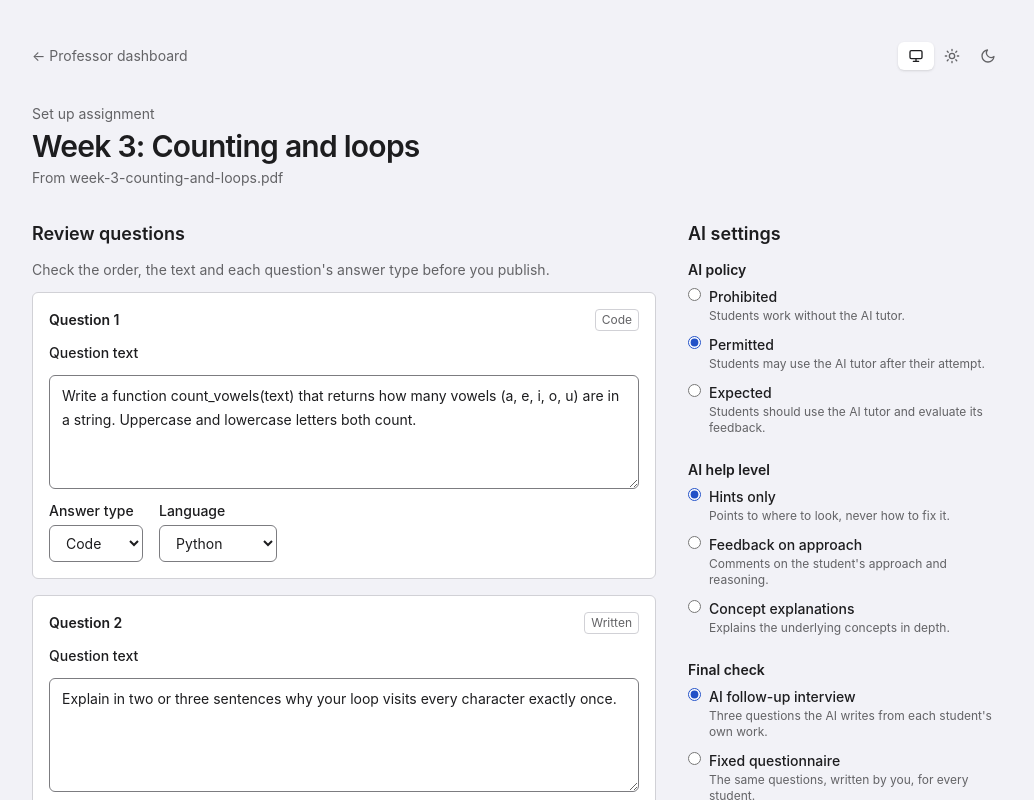
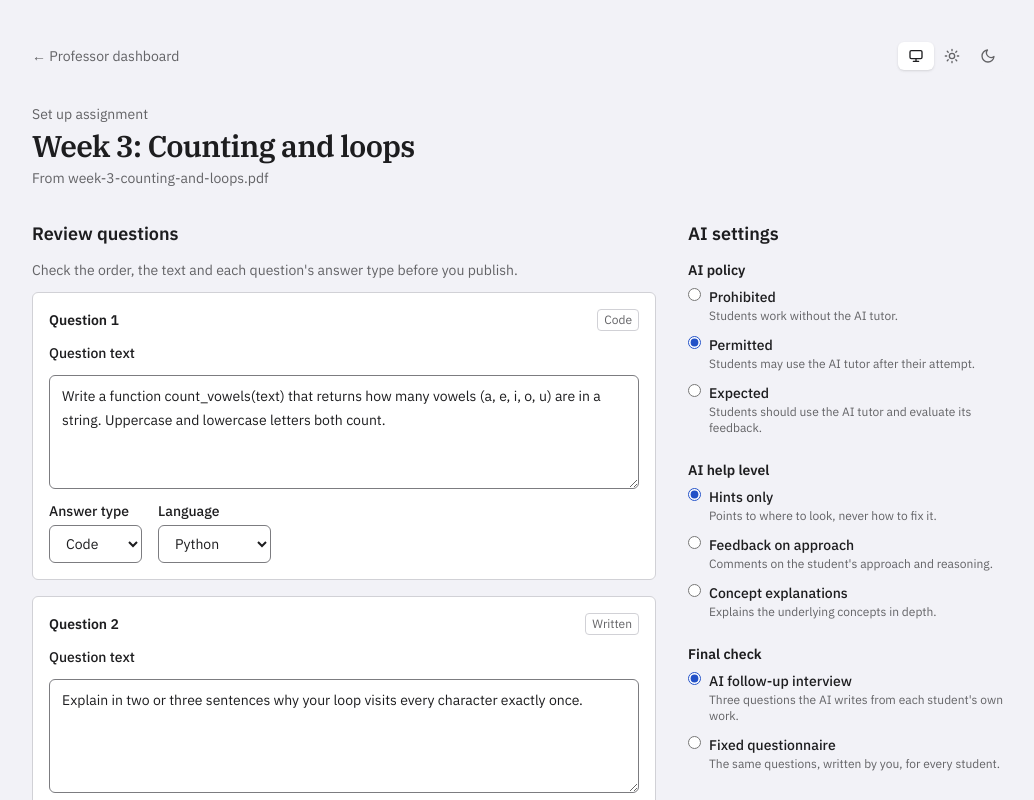
Before and after one commit to nu-launchlabs-team4/ai-native-assignments-frontend, a Next.js app: page /professor/assignments/new in a window 1280 px wide. Shown: the top 800 px of the page, without its empty margins (120-1154 px from the left). Built offline with nearby package versions, Linux system fonts and the light colour scheme.

Commit message:
Use the IBM Plex family for text, titles and code

```diff
--- a/src/app/globals.css
+++ b/src/app/globals.css
@@ -74,10 +74,11 @@
 }
 
 @theme {
-  /* The system font: San Francisco on Apple devices, the platform font elsewhere.
-     Nothing is downloaded. */
-  --font-sans: -apple-system, BlinkMacSystemFont, "Segoe UI", Roboto, "Helvetica Neue", Arial, sans-serif;
-  --font-mono: ui-monospace, "SF Mono", SFMono-Regular, Menlo, Consolas, monospace;
+  /* IBM Plex (src/lib/fonts.ts): Sans for text, Serif for titles, Mono for code.
+     The system fonts follow as fallbacks. */
+  --font-sans: var(--font-plex-sans), -apple-system, BlinkMacSystemFont, "Segoe UI", Roboto, sans-serif;
+  --font-serif: var(--font-plex-serif), ui-serif, Georgia, serif;
+  --font-mono: var(--font-plex-mono), ui-monospace, "SF Mono", Menlo, Consolas, monospace;
 
   /* Type scale, after Apple's text styles. In rem, so browser text-size and zoom
      settings scale it. Use these (text-body, text-headline …) for new code. */
@@ -106,3 +107,8 @@ body {
   color: var(--foreground);
   font-family: var(--font-sans);
 }
+
+/* Page and screen titles use the serif; everything else stays in the sans. */
+h1 {
+  font-family: var(--font-serif);
+}
--- a/src/app/layout.tsx
+++ b/src/app/layout.tsx
@@ -1,6 +1,7 @@
 import type { Metadata } from "next";
 import "./globals.css";
 
+import { fontVariables } from "@/lib/fonts";
 import { THEME_INIT_SCRIPT } from "@/lib/theme-init";
 
 export const metadata: Metadata = {
@@ -15,7 +16,7 @@ export const metadata: Metadata = {
 export default function RootLayout({ children }: LayoutProps<"/">) {
   return (
     // The theme script may add the "dark" class before React loads, so the class can differ from the server render.
-    <html lang="en" suppressHydrationWarning className="h-full antialiased">
+    <html lang="en" suppressHydrationWarning className={`${fontVariables} h-full antialiased`}>
       <head>
         <script dangerouslySetInnerHTML={{ __html: THEME_INIT_SCRIPT }} />
       </head>
--- a/src/features/workspace/components/CodeEditor.tsx
+++ b/src/features/workspace/components/CodeEditor.tsx
@@ -1,8 +1,16 @@
 "use client";
 
+import type { OnMount } from "@monaco-editor/react";
 import dynamic from "next/dynamic";
 
+import { plexMono } from "@/lib/fonts";
 import { useTheme } from "@/lib/theme";
+
+// Monaco measures character widths to place the cursor, so it needs the font's real
+// name (not a CSS variable) and a re-measure once the font has loaded.
+const remeasureWhenFontsLoad: OnMount = (_editor, monaco) => {
+  void document.fonts.ready.then(() => monaco.editor.remeasureFonts());
+};
 
 // Monaco needs the browser, so it never renders on the server.
 // @monaco-editor/react loads the editor itself from a CDN on first use.
@@ -43,9 +51,11 @@ export function CodeEditor({ value, language, ariaLabel, onChange, readOnly = fa
           language={language}
           value={value}
           onChange={(next) => onChange?.(next ?? "")}
+          onMount={remeasureWhenFontsLoad}
           options={{
             ariaLabel,
             automaticLayout: true,
+            fontFamily: plexMono.style.fontFamily,
             fontSize: 14,
             minimap: { enabled: false },
             readOnly,
--- /dev/null
+++ b/src/lib/fonts.ts
@@ -0,0 +1,26 @@
+import { IBM_Plex_Mono, IBM_Plex_Sans, IBM_Plex_Serif } from "next/font/google";
+
+// The IBM Plex family: Sans for text, Serif for titles, Mono for code.
+// next/font downloads them at build time and serves them from this app, so pages
+// make no requests to Google and text doesn't jump when the font arrives.
+
+export const plexSans = IBM_Plex_Sans({
+  subsets: ["latin"],
+  weight: ["400", "500", "600", "700"],
+  variable: "--font-plex-sans",
+});
+
+export const plexSerif = IBM_Plex_Serif({
+  subsets: ["latin"],
+  weight: ["500", "600"],
+  variable: "--font-plex-serif",
+});
+
+export const plexMono = IBM_Plex_Mono({
+  subsets: ["latin"],
+  weight: ["400", "500"],
+  variable: "--font-plex-mono",
+});
+
+/** All three font variables, for the <html> element. */
+export const fontVariables = `${plexSans.variable} ${plexSerif.variable} ${plexMono.variable}`;
```
Also changed, not shown: 1 other file (tests, documents, lock files or other folders).
